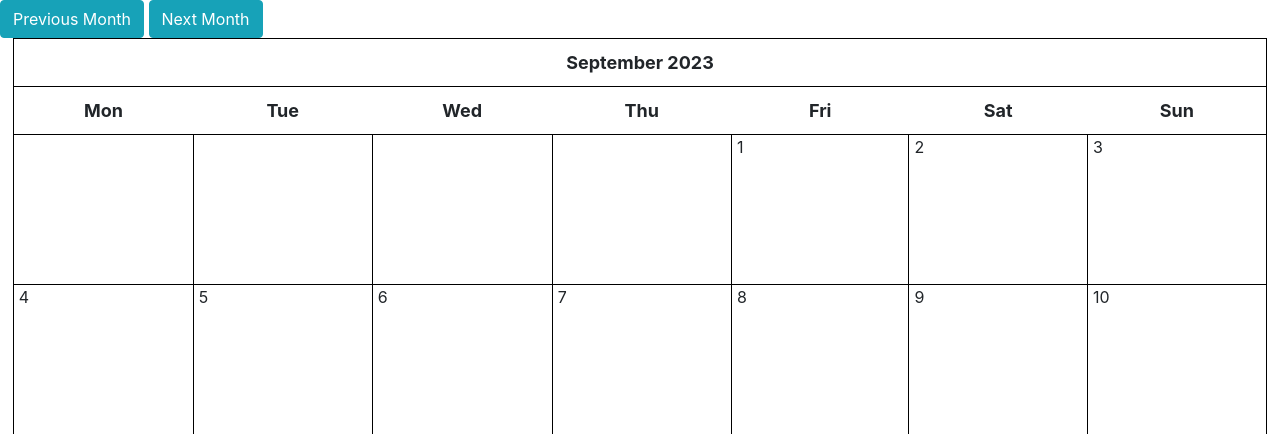
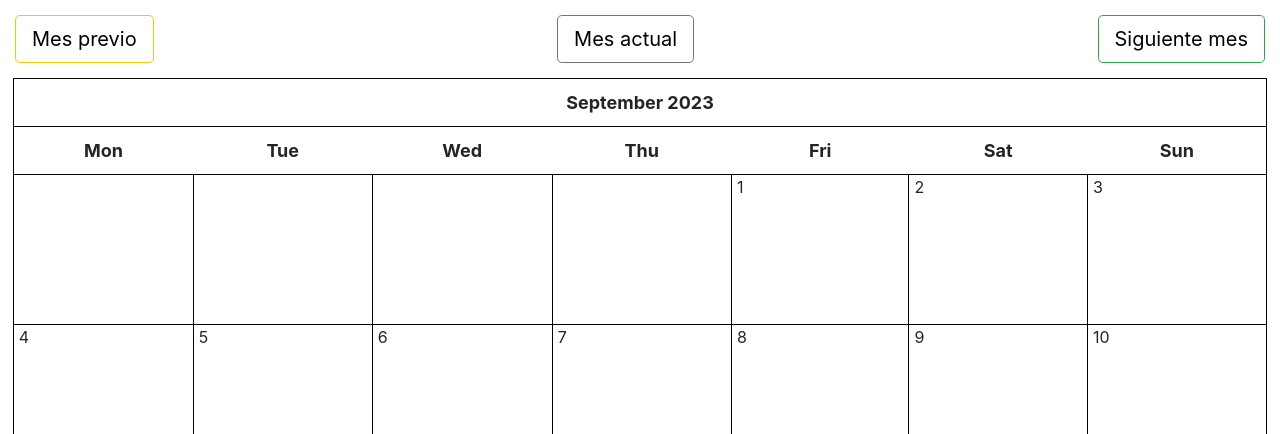
Before and after one commit to DavidAvila6/Bachilleres, a Django app: page /perfil/calendar/calendar/ in a window 1280 px wide. Shown: the top 434 px of the page. Run offline with Django 3.2, Linux system fonts and the light colour scheme; data that the repository does not hold is empty; some libraries are stand-ins or nearby versions.

Commit message:
Calendario actualizacion

```diff
--- a/cal/templates/cal/basecal.html
+++ b/cal/templates/cal/basecal.html
@@ -51,8 +51,27 @@
   a {
     color: #17a2b8;
   }
+  .left {
+  float: left;
+}
+
+.right {
+  float: right;
+}
+
+.btn {
+  outline: none;
+  color: black;
+  background-color: transparent;
+  box-shadow: 0 0 0 0;
+}
+
+.clearfix {
+  margin: 15px;
+}
 
 </style>
+
 <body>
 
   {% block content %}
--- a/cal/templates/cal/calendar.html
+++ b/cal/templates/cal/calendar.html
@@ -2,8 +2,12 @@
 
 {% block content %}
 <div class="clearfix">
-	<a class="btn btn-info left" href="{'% url 'cal:calendar' %}?{'{ prev_month }}"> Previous Month </a>
-	<a class="btn btn-info right" href="{'% url 'cal:calendar' %}?{'{ next_month }}"> Next Month </a>
+	<a class="btn btn-warning left btn-lg" href="{% url 'cal:calendar' %}?{{ prev_month }}"> Mes previo </a>
+	<a class="btn btn-success right btn-lg" href="{% url 'cal:calendar' %}?{{ next_month }}"> Siguiente mes </a>
+	<div class="text-center">
+		<a class="btn btn-secondary btn-lg" href="/perfil/calendar/calendar"> Mes actual </a>
+	</div>
+
 </div>
 
 {{ calendar }}
--- a/cal/views.py
+++ b/cal/views.py
@@ -17,23 +17,17 @@ class CalendarView(generic.ListView):
 
     def get_context_data(self, **kwargs):
         context = super().get_context_data(**kwargs)
-
-        # use today's date for the calendar
-        d = get_date(self.request.GET.get('day', None))
+        d = get_date(self.request.GET.get('month', None))
+        cal = Calendar(d.year, d.month)
+        html_cal = cal.formatmonth(withyear=True)
+        context['calendar'] = mark_safe(html_cal)
         context['prev_month'] = prev_month(d)
         context['next_month'] = next_month(d)
-        # Instantiate our calendar class with today's year and date
-        cal = Calendar(d.year, d.month)
-
-        # Call the formatmonth method, which returns our calendar as a table
-        html_cal = cal.formatmonth(withyear=True)
-        context['calendar'] = mark_safe(html_cal)
-
         return context
 
-def get_date(req_day):
-    if req_day:
-        year, month = (int(x) for x in req_day.split('-'))
+def get_date(req_month):
+    if req_month:
+        year, month = (int(x) for x in req_month.split('-'))
         return date(year, month, day=1)
     return datetime.today()
 
```
